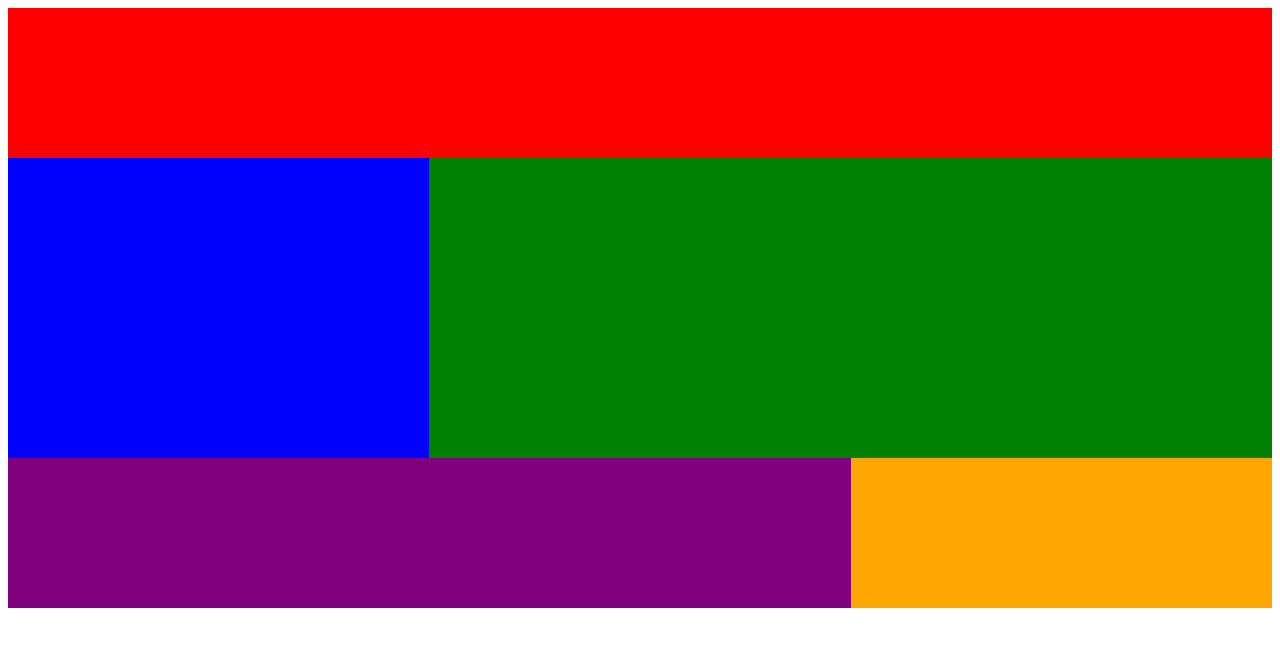
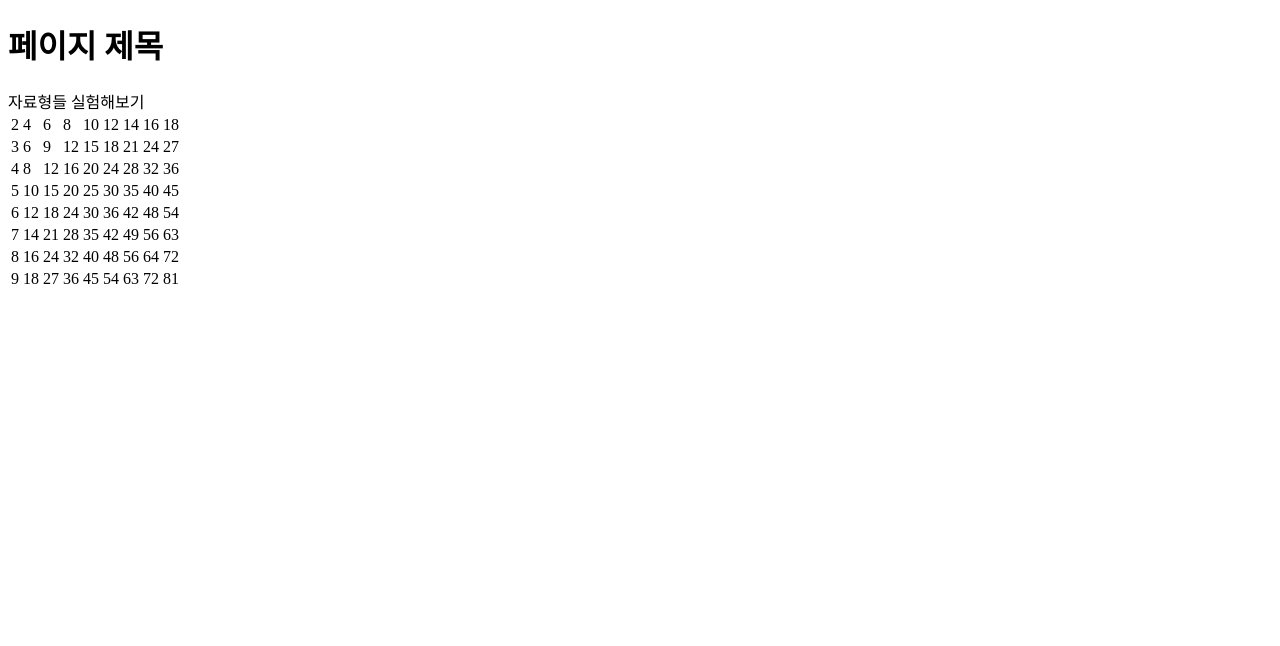
Before and after one commit to kubby159/webSitewithFastcampus, a plain HTML site: page index.html in a window 1280 px wide. Drawn offline with Linux system fonts and the light colour scheme.

Commit message:
[JS] 구구단

```diff
--- a/index.html
+++ b/index.html
@@ -4,60 +4,12 @@
     <meta charset="UTF-8" />
     <meta http-equiv="X-UA-Compatible" content="IE=edge" />
     <meta name="viewport" content="width=device-width, initial-scale=1.0" />
-    <meta
-      name="description"
-      content="네이버 메인에서 다양한 정보와 유용한 컨텐츠를 만나보세요!"
-    />
-    <title>My First WebSite</title>
-    <style>
-      .wrapper {
-        display: grid;
-        grid-template-columns: repeat(3, 1fr);
-        grid-template-rows: repeat(4, 150px);
-      }
-
-      .wrapper > div {
-        background-color: yellow;
-      }
-      .wrapper > div:nth-child(even) {
-        background-color: yellowgreen;
-      }
-
-      .wrapper > div:nth-child(1) {
-        background-color: red;
-        grid-column: 1/4;
-        grid-row: 1/2;
-      }
-
-      .wrapper > div:nth-child(2) {
-        background-color: blue;
-        grid-column: 1/2;
-        grid-row: 2/4;
-      }
-      .wrapper > div:nth-child(3) {
-        background-color: green;
-        grid-column: 2/4;
-        grid-row: 2/4;
-      }
-      .wrapper > div:nth-child(4) {
-        background-color: purple;
-        grid-column: 1/3;
-        grid-row: 4/5;
-      }
-      .wrapper > div:nth-child(5) {
-        background-color: orange;
-        grid-column: 3/4;
-        grid-row: 4/5;
-      }
-    </style>
+    <title>Document</title>
   </head>
   <body>
-    <div class="wrapper">
-      <div></div>
-      <div></div>
-      <div></div>
-      <div></div>
-      <div></div>
-    </div>
+    <h1>페이지 제목</h1>
+    <span>자료형들 실험해보기</span>
+    <div></div>
+    <script src="./main.js"></script>
   </body>
 </html>
--- /dev/null
+++ b/main.js
@@ -0,0 +1,14 @@
+//구구단
+
+const tableEl = document.createElement("table");
+for (let i = 2; i < 10; i++) {
+  let trEl = document.createElement("tr");
+  for (let j = 1; j < 10; j++) {
+    let tdEl = document.createElement("td");
+    tdEl.append(i * j);
+    trEl.append(tdEl);
+  }
+  tableEl.append(trEl);
+}
+
+document.querySelector("body").append(tableEl);
```
